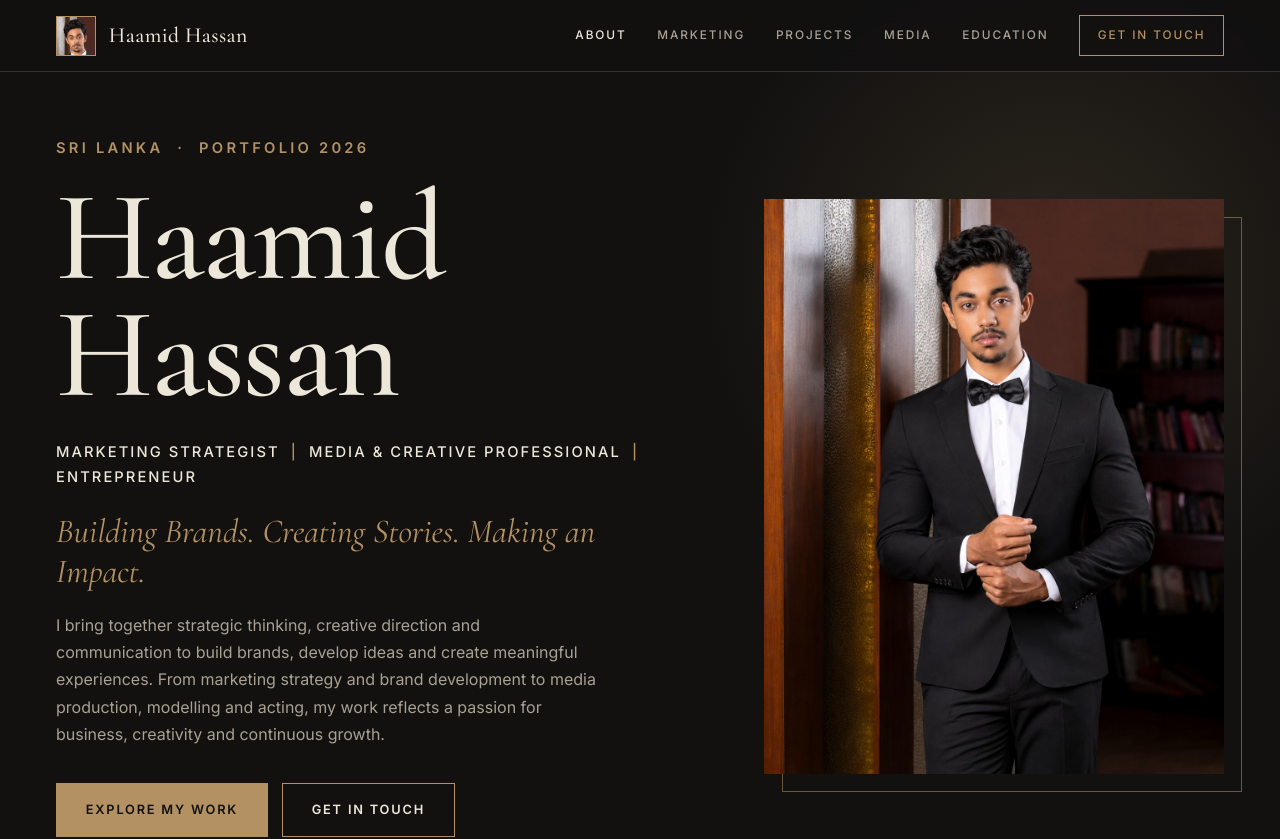
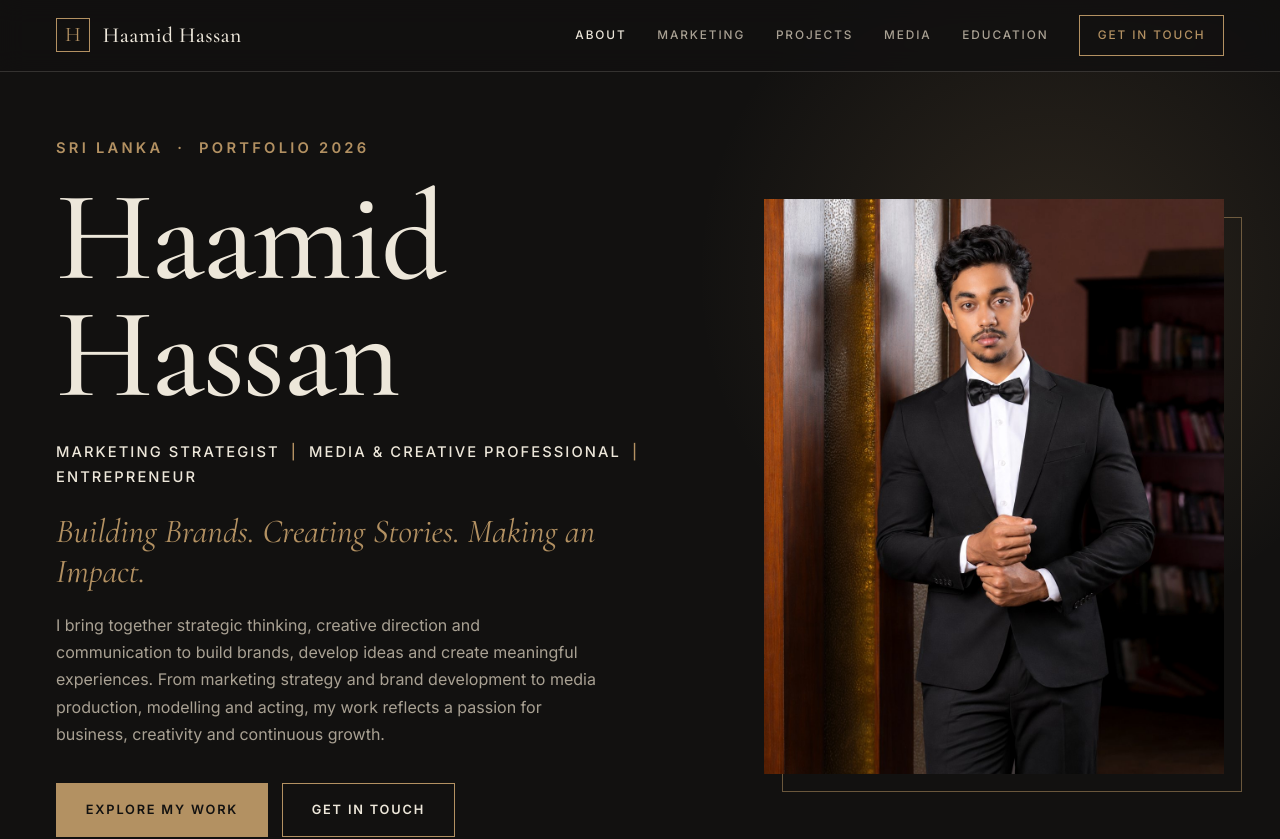
Before and after one commit to IsmailMunsir/haamid-hassan-portfolio, a React (Vite) app: page / in a window 1280 px wide. Shown: the top 839 px of the page. Built offline with nearby package versions, Linux system fonts and the light colour scheme.

Commit message:
Revert "Use face logo in header"
This reverts commit f9cd6b65be5d1213608d82cc7931ab60addba1d8.

```diff
--- a/src/assets/css/styles.css
+++ b/src/assets/css/styles.css
@@ -74,7 +74,7 @@ h2 em,h1 em{font-style:italic;font-weight:400;color:var(--bronze-d)}
 .site-header{position:fixed;inset:0 0 auto 0;height:var(--header-h);z-index:100;background:rgba(18,17,16,.82);backdrop-filter:blur(12px);-webkit-backdrop-filter:blur(12px);border-bottom:1px solid var(--line-ink);color:var(--on-ink)}
 .header-inner{height:100%;display:flex;align-items:center;justify-content:space-between}
 .brand{display:flex;align-items:center;gap:.8rem;text-decoration:none}
-.brand-mark{width:40px;height:40px;overflow:hidden;display:grid;place-items:center;border:1px solid var(--bronze);color:var(--bronze);font-family:var(--serif);font-size:1.3rem;line-height:1}
+.brand-mark{width:34px;height:34px;display:grid;place-items:center;border:1px solid var(--bronze);color:var(--bronze);font-family:var(--serif);font-size:1.3rem;line-height:1}
 .brand-name{font-family:var(--serif);font-size:1.35rem;font-weight:500;letter-spacing:.02em}
 .site-nav{display:flex;align-items:center;gap:clamp(1rem,2.4vw,2.2rem)}
 .site-nav a{font-size:.74rem;font-weight:500;letter-spacing:.16em;text-transform:uppercase;text-decoration:none;color:var(--on-ink-soft);transition:color .2s}
@@ -289,5 +289,3 @@ h2 em,h1 em{font-style:italic;font-weight:400;color:var(--bronze-d)}
   .site-header,.nav-toggle,.lightbox{display:none}
   .js .reveal{opacity:1;transform:none}
 }
-
-.brand-mark img{width:100%;height:100%;object-fit:cover;display:block}
--- a/src/components/Header.jsx
+++ b/src/components/Header.jsx
@@ -18,7 +18,7 @@ export default function Header() {
     <header className="site-header" id="top">
       <div className="wrap header-inner">
         <a href="#home" className="brand" aria-label="Haamid Hassan – home">
-          <span className="brand-mark"><img src="/favicon-96.png" alt="" width="40" height="40" /></span>
+          <span className="brand-mark">H</span>
           <span className="brand-name">Haamid Hassan</span>
         </a>
         <button
```
